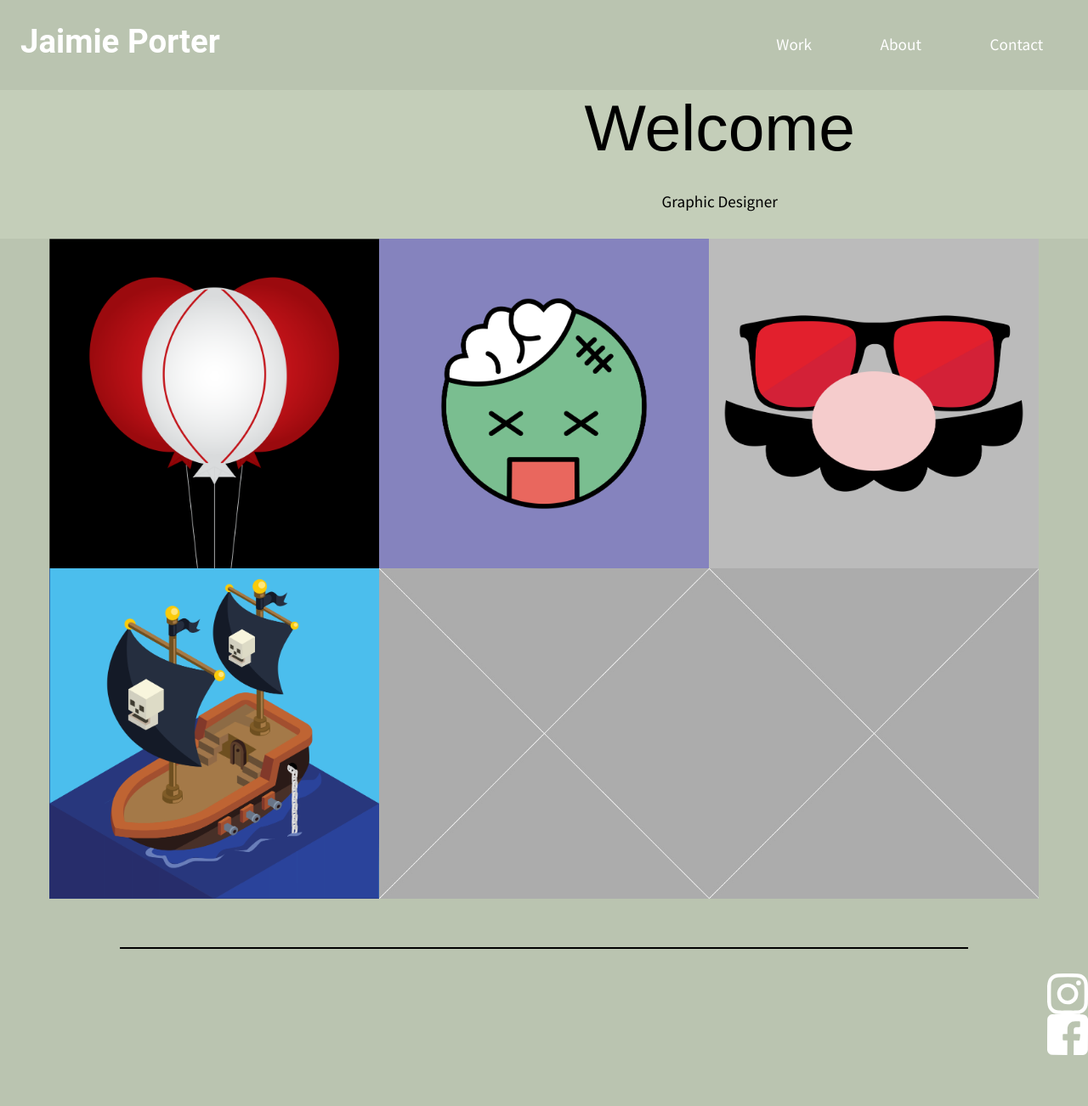
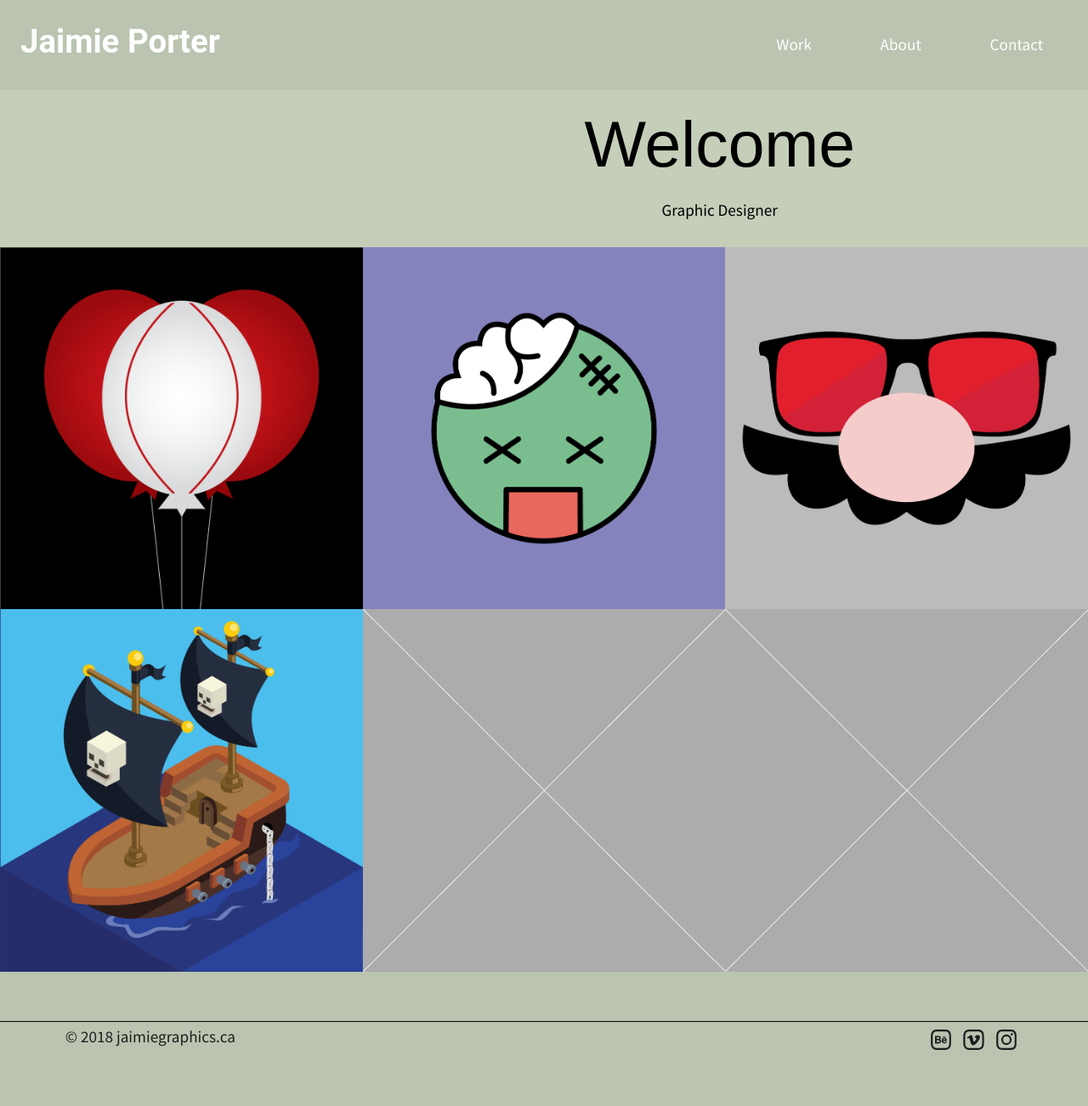
Before and after one commit to MissHockey15/portfolio, a Jekyll site: the page built from index.html, in a window 1280 px wide. Shown: the whole page at 85% size. Built offline with Jekyll 4.4.1, drawn with Linux system fonts in a browser that asks for light colours; before the commit the page ends 1242 px from its top, so only the background shows below that.

Commit message:
Loving it!

```diff
--- a/_layouts/default.html
+++ b/_layouts/default.html
@@ -26,7 +26,7 @@
   <header>
     <div class="grid grid-middle pad-t-1-2 pad-b-1-2 gutter-half">
       <div class="masthead unit xs-1 s-1 m-1 l-1-2">
-        <h1>Jaimie Porter</h1>
+        <h1><a href="{{site.baseurl}}/index">Jaimie Porter</a></h1>
       </div>
 
       <nav class="unit xs-1 s-1 m-1 l-1-2">
@@ -35,7 +35,7 @@
         <ul class="nav list-group">
           <li><a href="{{site.baseurl}}/#work">Work</a></li>
           <li><a href="#">About</a></li>
-          <li><a href="{{site.baseurl}}contact.html">Contact</a></li>
+          <li><a href="{{site.baseurl}}/contact">Contact</a></li>
         </ul>
       </nav>
     </div>
@@ -47,18 +47,18 @@
 
 
 <footer class="text-center">
-<hr class="wrapper">
-  <div class="icons text-right">
-        <a href="#" class="">
-          <i class="icon i-48 ">
-            <svg><use xlink:href="{{site.baseurl}}/images/social.svg#social-instagram" /></svg>
-          </i>
-        </a>
-
-        <a href="#" class="">
-          <i class="icon i-48">
-            <svg><use xlink:href="{{site.baseurl}}/images/social.svg#social-facebook" /></svg>
-          </i>
-        </a>
-      </div>
+  <div class="grid footer-content">
+    <p class="unit s-2-3">&copy; 2018 jaimiegraphics.ca</p>
+    <div class="unit s-1-3 icons text-right">
+      <a href="https://www.instagram.com/jaimie.graphics/" class="icon i-24">
+        <img src="{{site.baseurl}}/images/icons-instagram.svg">
+      </a>
+      <a href="https://vimeo.com/user56681087" class="icon i-24">
+        <img src="{{site.baseurl}}/images/icons-vimeo.svg">
+      </a>
+      <a href="https://www.behance.net/port0203c483" class="icon i-24">
+        <img src="{{site.baseurl}}/images/icons-behance.svg">
+      </a>
+    </div>
+  </div>
 </footer>
--- a/contact.html
+++ b/contact.html
@@ -2,8 +2,8 @@
 layout: default
 ---
 
-<footer id="contact" class="text-center">
-  <p class="pad-t-2">CONTACT ME</p>
+<section id="contact" class="contact-me text-center">
+  <h3 class="pad-t-2">CONTACT ME</h3>
   <!--FORM-->
   <form class="push-0" action="https://formspree.io/jaimie.erin@yahoo.ca" method="POST">
     <div class="push">
@@ -22,4 +22,5 @@
       <button class="btn btn-light" type="submit">SUBMIT</button>
     </div>
   </form>
+</section>
   <!--FORM END-->
--- a/css/main.css
+++ b/css/main.css
@@ -36,7 +36,7 @@
 
 
 
-
+/*NAV*/
 .nav {
   display: none;
   text-align: right;
@@ -87,7 +87,9 @@
   background-color: #C4CEB9;
 }
 
-
+.portfolio-piece {
+  box-shadow: 10px 10px 5px grey;
+}
 
 
 h2 {
@@ -97,6 +99,7 @@
   font-size: 4rem;
   display: inline-block;
   line-height: normal;
+  margin: 1rem;
 }
 
 h3 {
@@ -129,7 +132,7 @@
 }
 
 
-
+/*BANNER*/
 .banner {
   position: relative;
   background-size: cover;
@@ -160,7 +163,7 @@
   max-width: 100%;
 }
 
-
+/*Cards*/
 .card {
   position: relative;
   transition: all 500ms linear;
@@ -178,31 +181,51 @@
 }
 
 .image-pad {
-  padding-left: 3rem;
-  padding-right: 3rem;
   padding-bottom: 3rem;
 }
 
 
+
 /*FOOTER*/
-footer {
-  background-color: #bac4b0;
+footer p {
+  text-align: left;
+  padding-left: 4rem;
+  color: #1E1E1E;
 }
 
-footer p {
-  font-family: 'Lato', sans-serif;
-  font-size: 30px;
-  color: white;
+footer {
+  border-top: 1px solid black;
 }
 
-footer a{
-  font-family: 'Lato', sans-serif;
-  font-weight: 400;
-  text-decoration: none;
+.footer-content {
+  padding-top: .2rem;
+  padding-bottom: 2rem;
 }
 
-footer a:hover {
-  color: white;
+.icons {
+  padding-top: .3rem;
+  padding-right: 4rem;
+}
+
+.icon {
+padding-left: 2rem;
+display: block;
+float: right;
+}
+
+/*Form*/
+
+.contact {
+  background-color: #C4CEB9;
+}
+
+.contact-me {
+  background-color: #C4CEB9;
+  padding-bottom: 3rem;
+}
+
+.contact-me h3 {
+  padding-bottom: 2rem;
 }
 
 form {
@@ -228,7 +251,6 @@
   background-color: grey;
   border-color: black;
 }
-/*FOOTER END*/
 
 
 @media only screen and (min-width: 25em) {
--- a/index.html
+++ b/index.html
@@ -17,20 +17,20 @@
   <!--PORTFOLIO-->
 <section class="grid image-pad" id="work" >
 
-  <a href="jacket.html" class="card unit s-1 m-1-2 l-1-3">
+  <a href="{{site.baseurl}}jacket" class="card unit s-1 m-1-2 l-1-3">
     <div class="relative">
       <img class="img-flex" src="{{site.baseurl}}/images/work-icon-01.png" alt="">
       <div class="content center-contents">
-        <h2 class="gutter-half">Yellow Jackets</h2>
+        <h2 class="">Yellow Jackets</h2>
       </div>
     </div>
   </a>
 
-  <a href="iscream.html" class="card unit s-1 m-1-2 l-1-3">
+  <a href="{{site.baseurl}}iscream" class="card unit s-1 m-1-2 l-1-3">
     <div class="relative">
       <img class="img-flex" src="{{site.baseurl}}/images/work-icon-02.png" alt="">
       <div class="content center-contents">
-        <h2 class="gutter-half">I Scream</h2>
+        <h2 class="">I Scream</h2>
       </div>
     </div>
   </a>
@@ -39,7 +39,7 @@
     <div class="relative">
       <img class="img-flex" src="images/work-icon-03.png" alt="">
       <div class="content center-contents">
-        <h2 class="gutter-half">Nerd Alert</h2>
+        <h2 class="">Nerd Alert</h2>
       </div>
     </div>
   </a>
@@ -48,7 +48,7 @@
     <div class="relative">
       <img class="img-flex" src="images/work-icon-04.png" alt="">
       <div class="content center-contents">
-        <h2 class="gutter-half">Adventure</h2>
+        <h2 class="">Adventure</h2>
       </div>
     </div>
   </a>
@@ -57,7 +57,7 @@
     <div class="relative">
       <img class="img-flex" src="images/square.jpg" alt="">
       <div class="content center-contents">
-        <h2 class="gutter-half">Title</h2>
+        <h2 class="">Title</h2>
       </div>
     </div>
   </a>
@@ -66,7 +66,7 @@
     <div class="relative">
       <img class="img-flex" src="images/square.jpg" alt="">
       <div class="content center-contents">
-        <h2 class="gutter-half">Title</h2>
+        <h2 class="">Title</h2>
       </div>
     </div>
   </a>
```
Also changed, not shown: iscream.html (+14 -10 lines), images/icons-behance.svg (added), images/icons-instagram.svg (added), images/icons-vimeo.svg (added), images/social-instagram-white.svg (renamed from images/social-instagram.svg).
